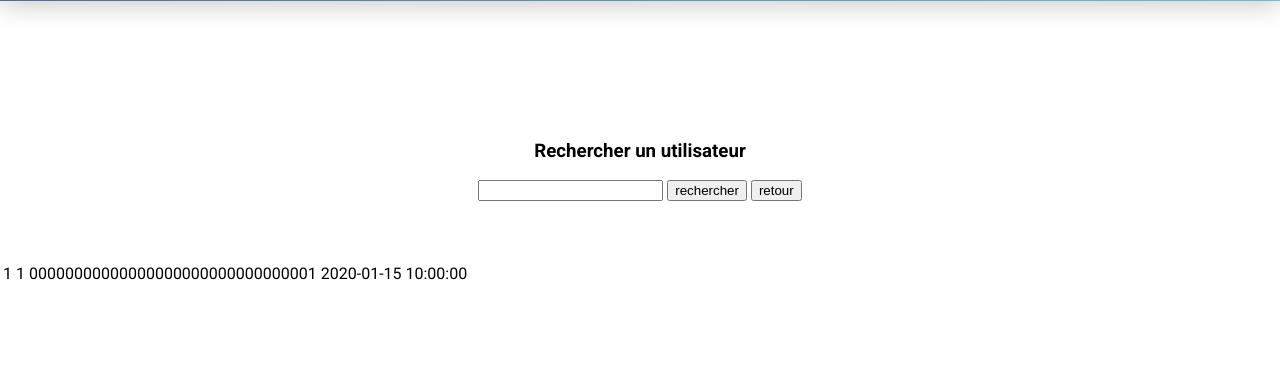
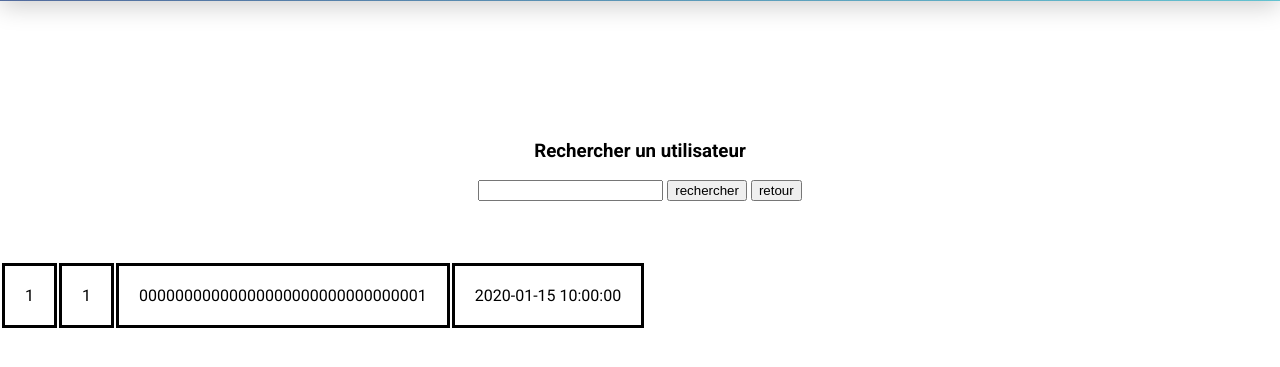
Before and after one commit to badem09/sae_3_01, a PHP site: page /page_admin.php in a window 1280 px wide. Shown: the part 308-675 px from the top of the page. Run offline with PHP 8.4, Linux system fonts and the light colour scheme; tables that the repository leaves empty hold one stand-in row (values such as "Sample post").

Commit message:
modification css

```diff
--- a/maquette1/X_Calculator_1_VO/css/css.css
+++ b/maquette1/X_Calculator_1_VO/css/css.css
@@ -240,7 +240,8 @@ footer {
 }
 
 
-.table {
+.tab td {
+
     padding: 20px;
     border-collapse: collapse;
     border: 3px solid #000000;
```
